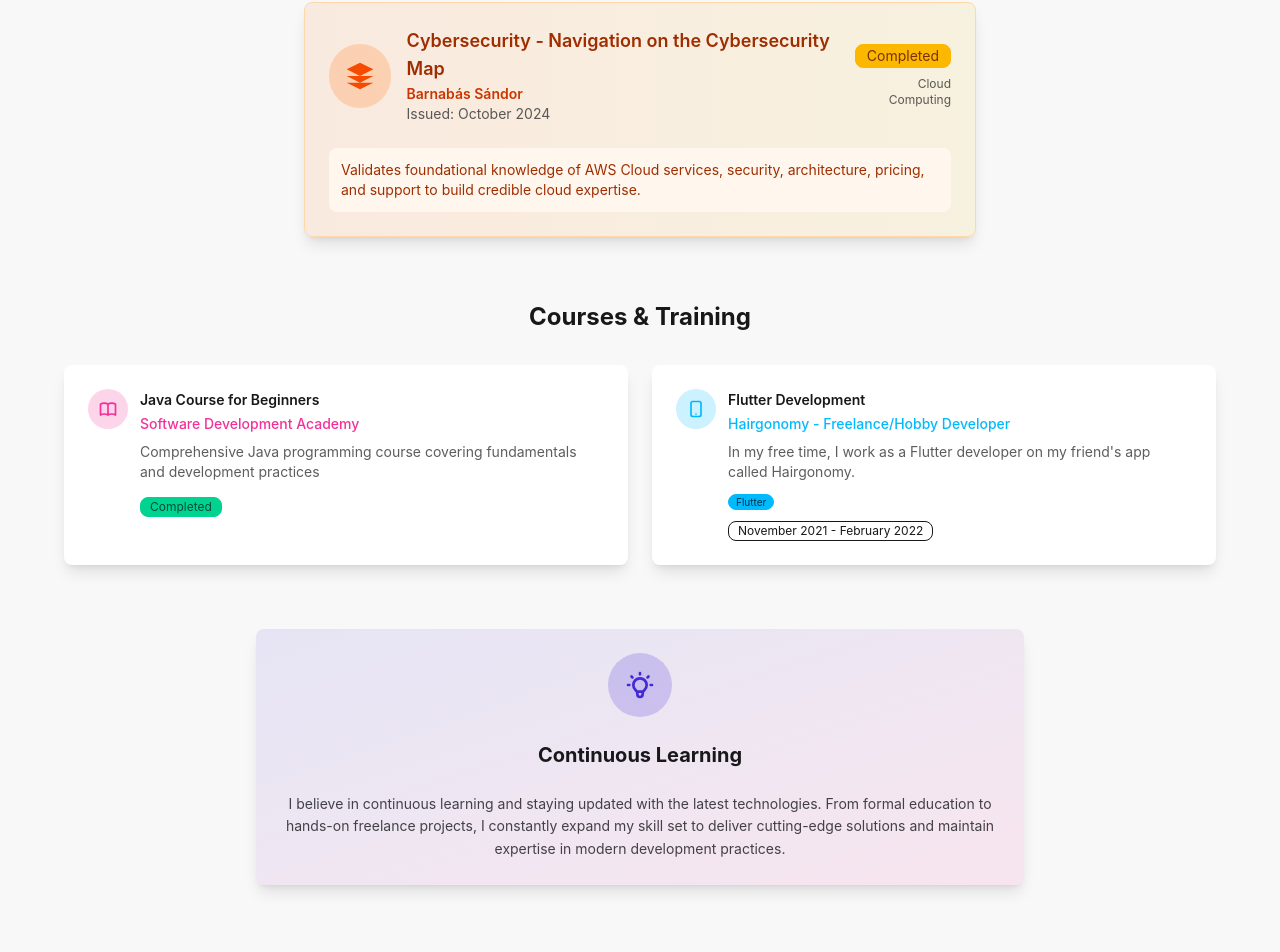
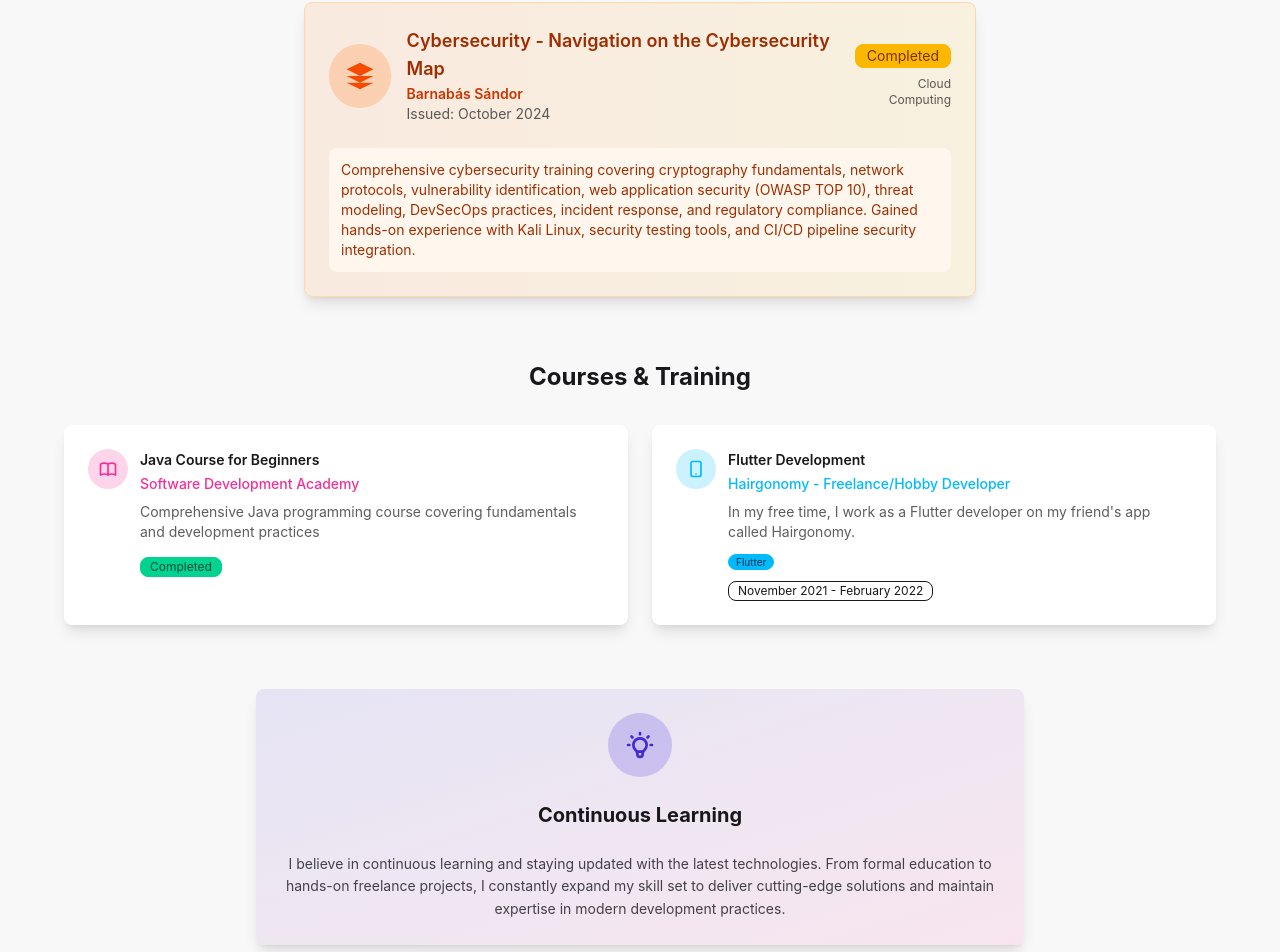
Before and after one commit to davidcsete/portfolio-website, a React (Vite) app: page / in a window 1280 px wide. Shown: the part 7719-8671 px from the top of the page. Built offline with nearby package versions, Linux system fonts and the light colour scheme.

Commit message:
Added description to certificates

```diff
--- a/src/components/Sections/Education.jsx
+++ b/src/components/Sections/Education.jsx
@@ -42,8 +42,7 @@ const Education = () => {
                     </div>
                     <div className="mt-4 p-3 bg-orange-50 rounded-lg">
                       <p className="text-sm text-orange-800">
-                        Validates foundational knowledge of AWS Cloud services, security, architecture,
-                        pricing, and support to build credible cloud expertise.
+                        {cert.description}
                       </p>
                     </div>
                   </div>
--- a/src/data/portfolio.js
+++ b/src/data/portfolio.js
@@ -161,7 +161,8 @@ export const portfolioData = {
       name: "AWS Certified Cloud Practitioner",
       issuer: "Amazon",
       date: "Current",
-      status: "Active"
+      status: "Active",
+      description: "Validates foundational knowledge of AWS Cloud services, security, architecture, pricing, and support to build credible cloud expertise."
     },
     {
       id: 2,
@@ -170,7 +171,8 @@ export const portfolioData = {
       date: "October 2024",
       duration: "21 hours",
       certificateId: "B/2020/007050",
-      status: "Completed"
+      status: "Completed",
+      description: "Comprehensive cybersecurity training covering cryptography fundamentals, network protocols, vulnerability identification, web application security (OWASP TOP 10), threat modeling, DevSecOps practices, incident response, and regulatory compliance. Gained hands-on experience with Kali Linux, security testing tools, and CI/CD pipeline security integration."
     }
   ],
 
```
